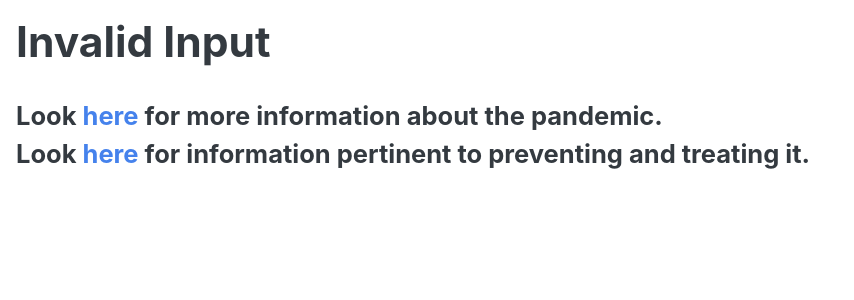
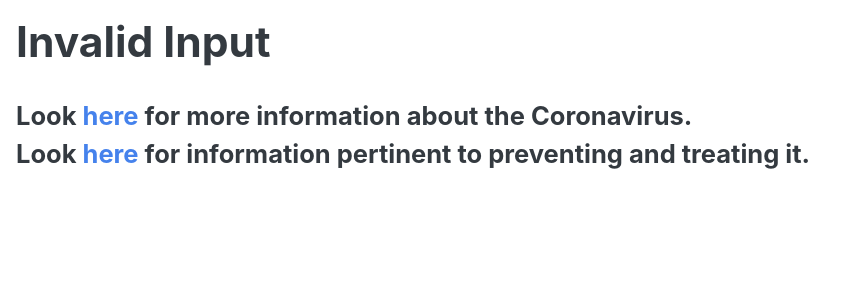
Before and after one commit to hycsg/covid-19-hackathon-app, a Flask app: template app/templates/result.html in a window 1280 px wide. Shown: the top 300 px of the page, without its empty margins (0-854 px from the left). Run offline with Flask 2, Linux system fonts and the light colour scheme; the template is opened without the code that fills it, so the values that code supplies are empty; some libraries are stand-ins or nearby versions.

Commit message:
changed pandemic to pandemic name

```diff
--- a/app/templates/result.html
+++ b/app/templates/result.html
@@ -22,7 +22,7 @@
     <h1>Invalid Input</h1>
     {% endif %}
     <br>
-    <h4>Look <a href="https://www.cdc.gov/coronavirus/2019-ncov/faq.html">here</a> for more information about the pandemic.</h4>
+    <h4>Look <a href="https://www.cdc.gov/coronavirus/2019-ncov/faq.html">here</a> for more information about the Coronavirus.</h4>
     <h4>Look <a href="https://www.cdc.gov/coronavirus/2019-ncov/prepare/prevention.html">here</a> for information pertinent to preventing and treating it.</h4>
 </body>
 
```
